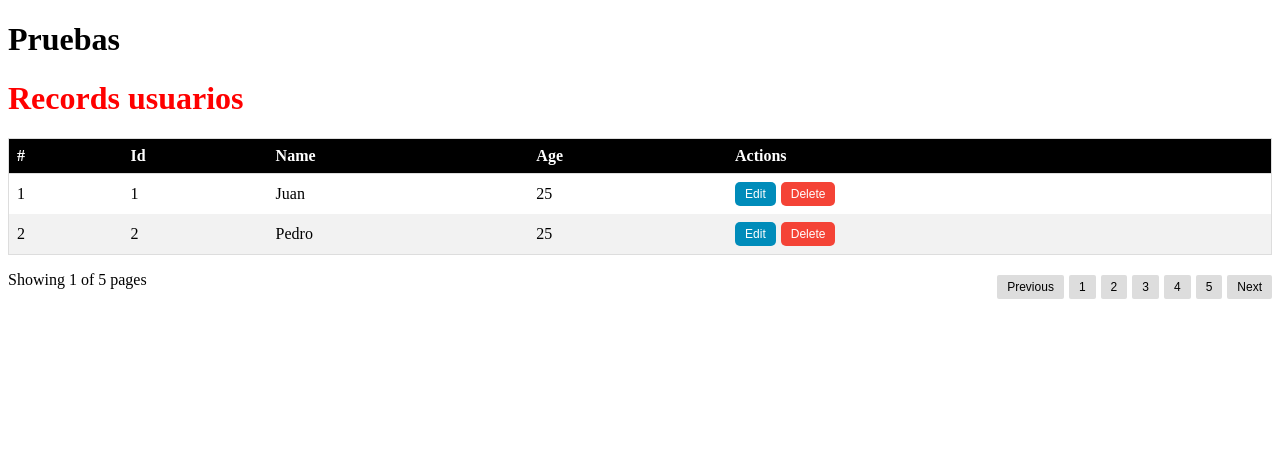
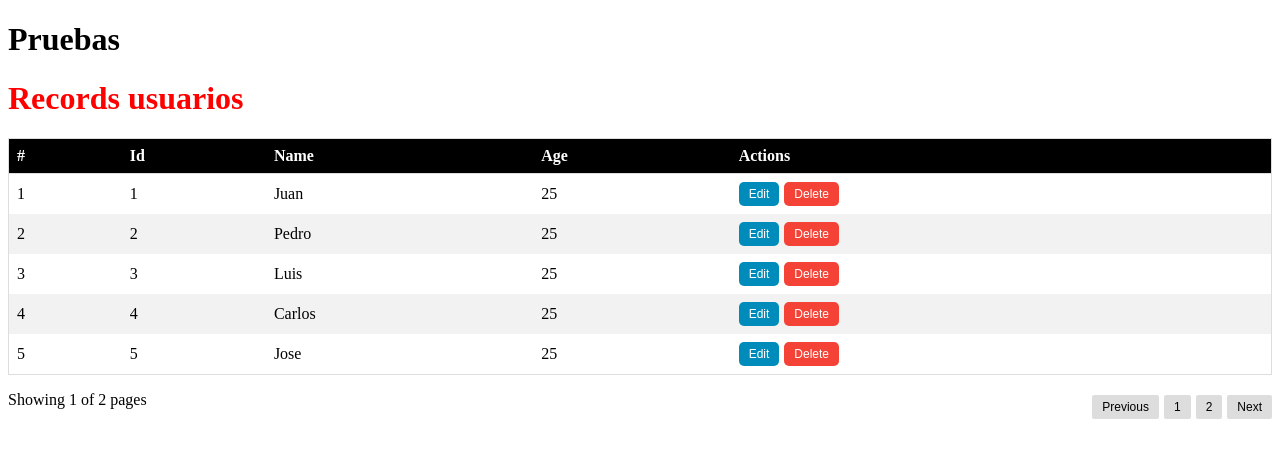
Before and after one commit to Edwalfo/tablaReutilizable, a React (Vite) app: page / in a window 1280 px wide. Shown: the top 458 px of the page. Built offline with nearby package versions, Linux system fonts and the light colour scheme.

Commit message:
Refactor ReusableTable component

```diff
--- a/src/App.tsx
+++ b/src/App.tsx
@@ -82,8 +82,6 @@ function App() {
         data={users}
         columns={columns}
         title="usuarios"
-        pagination={true}
-        rowsPerPage={2}
       />
     </>
   );
--- a/src/components/ReusableTable.tsx
+++ b/src/components/ReusableTable.tsx
@@ -13,7 +13,7 @@ interface IReusableTableProps<T> {
   data: T[];
   title: string;
   pagination?: boolean;
-  rowsPerPage: number;
+  rowsPerPage?: number;
 }
 
 import { useEffect, useState } from "react";
@@ -30,8 +30,8 @@ function ReusableTable<T>({
   columns,
   data,
   title,
-  pagination,
-  rowsPerPage,
+  pagination = true,
+  rowsPerPage = 5,
 }: IReusableTableProps<T>) {
   const [filteredData, setFilteredData] = useState<T[]>([]);
   const [currentPage, setCurrentPage] = useState(1);
@@ -77,7 +77,7 @@ function ReusableTable<T>({
   // Capitalize the title columns.
   const capitalize = (word: string) => {
     return word[0].toUpperCase() + word.slice(1);
-  }
+  };
 
   // Render the component.
   return (
```
